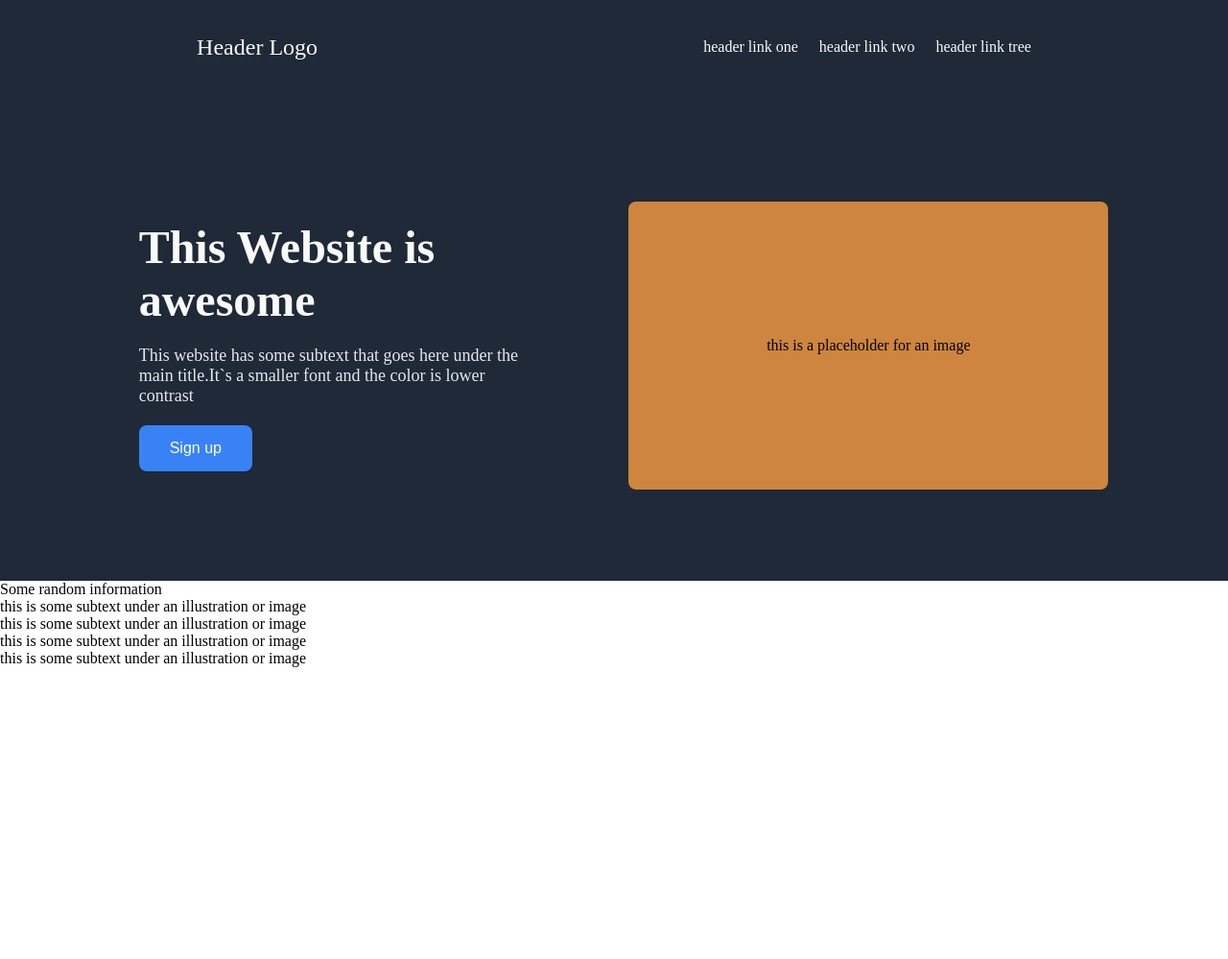
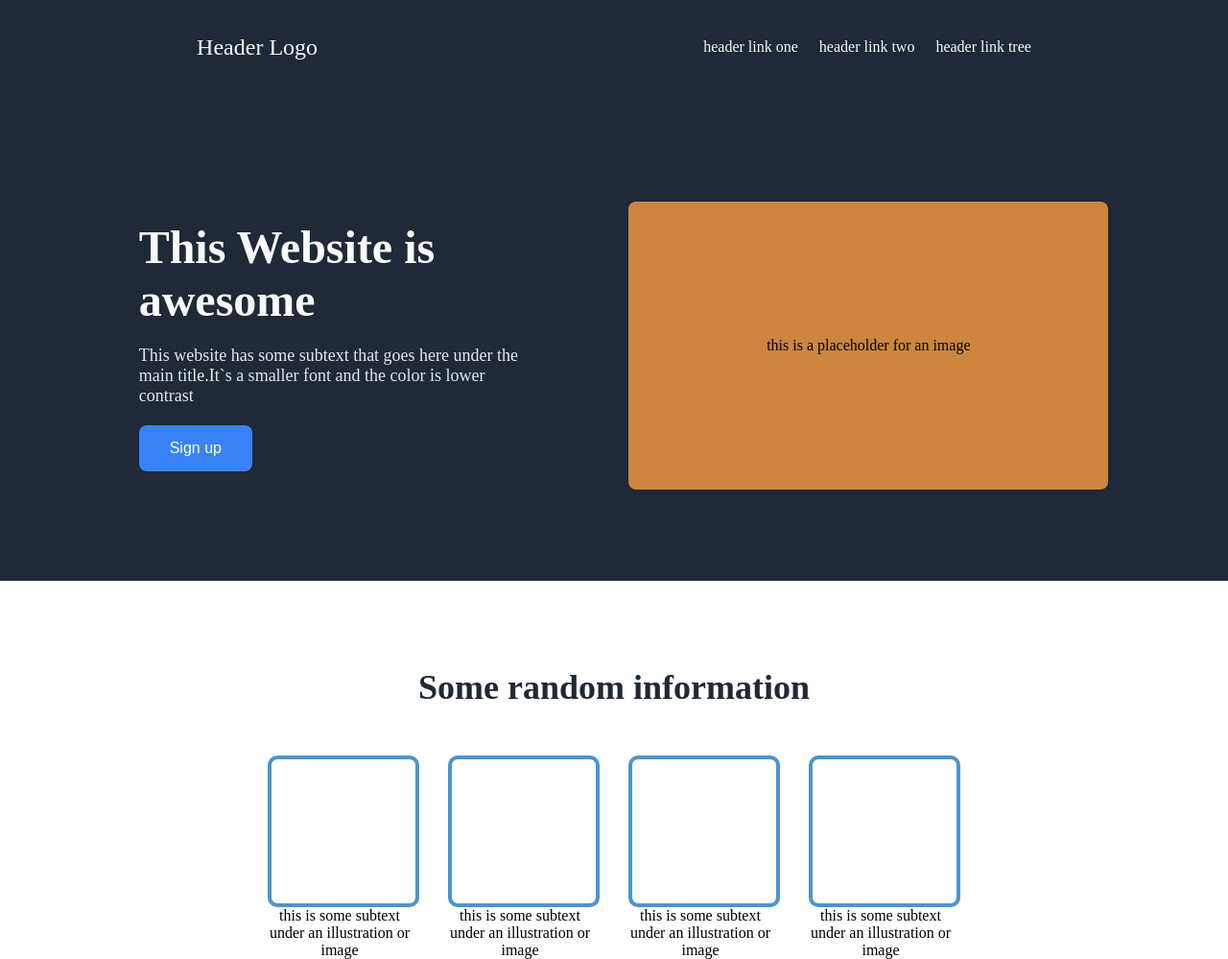
Before and after one commit to BahkoHatake/odin-landing-page, a plain HTML site: page index.html in a window 1280 px wide. Shown: the whole page at 96% size. Before the commit the page ends 800 px from the top, so only its background shows below. Drawn offline with Linux system fonts and the light colour scheme.

Commit message:
add style for second section and change class names in html on containers for pictures

```diff
--- a/index.html
+++ b/index.html
@@ -30,21 +30,21 @@
     <div class="second">
         <div class="info">Some random information</div>
         <div class="pic-contain">
-            <div class="cone">
-                <div class="pone"></div>
-                <div class="tone">this is some subtext under an illustration or image</div>
+            <div class="container">
+                <div class="pic"></div>
+                <div class="pic-text">this is some subtext under an illustration or image</div>
             </div>
-            <div class="ctwo">
-                <div class="ptwo"></div>
-                <div class="ttwo">this is some subtext under an illustration or image</div>
+            <div class="container">
+                <div class="pic"></div>
+                <div class="pic-text">this is some subtext under an illustration or image</div>
             </div>
-            <div class="cthree">
-                <div class="pthree"></div>
-                <div class="tthre">this is some subtext under an illustration or image</div>
+            <div class="container">
+                <div class="pic"></div>
+                <div class="pic-text">this is some subtext under an illustration or image</div>
             </div>
-            <div class="cfour">
-                <div class="pfour"></div>
-                <div class="tfour">this is some subtext under an illustration or image</div>
+            <div class="container">
+                <div class="pic"></div>
+                <div class="pic-text">this is some subtext under an illustration or image</div>
             </div>
         </div>
     </div>
--- a/styl.css
+++ b/styl.css
@@ -79,3 +79,37 @@ ul{
 .main button:hover{
     background-color:#4a8efa
 }
+.second{
+    margin-top: 90px;
+    display: flex;
+    flex-direction: column;
+    gap:50px;
+}
+.info{
+    display: flex;
+    justify-content: center;
+    align-items: center;
+    font-size: 36px;
+    font-weight: bolder;
+    color: #1f2937;
+}
+.pic-contain{
+    display: flex;
+    justify-content: center;
+    gap:30px;
+}
+.container{
+    display: flex;
+    flex-direction: column;
+}
+.pic{
+    width: 150px;
+    height: 150px;
+    border: 4px rgb(76, 148, 207) solid;
+    border-radius: 10px;
+}
+.pic-text{
+    flex:none;
+    text-align: center;
+    flex:none;
+    width: 150px;
```
